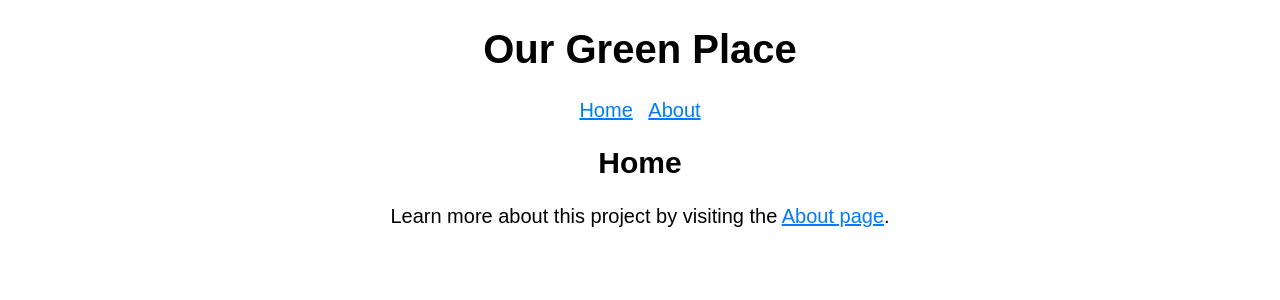
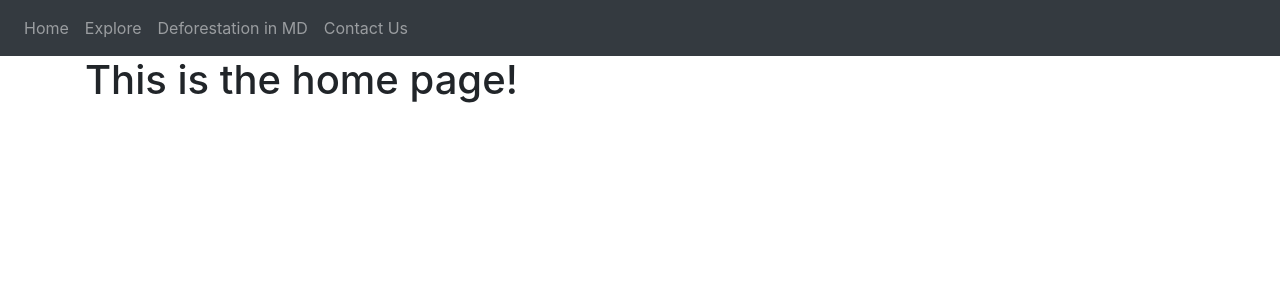
Before and after one commit to aliyahsmith-bradley/OurGreenPlace_SeniorCapstone, a Flask app: page / in a window 1280 px wide. Shown: the top 300 px of the page. Run offline with Flask 3, Linux system fonts and the light colour scheme; some libraries are stand-ins or nearby versions.

Commit message:
Navigation bar added (still in progress)

```diff
--- a/website/templates/_navigation.html
+++ /dev/null
@@ -1,6 +0,0 @@
-<nav>
-    <ul>
-      <li><a href="{{ url_for('views.home') }}">Home</a></li>
-      <li><a href="{{ url_for('views.about') }}">About</a></li>
-    </ul>
-  </nav>
--- a/website/templates/base.html
+++ b/website/templates/base.html
@@ -1,19 +1,66 @@
 <!DOCTYPE html>
 <html lang="en">
 <head>
-  <title>Our Green Place - {% block title %}{% endblock title %}</title>
-  <link rel="stylesheet" href="{{ url_for('static', filename='styles.css') }}">
+  <meta charset="utf-8" />
+    <meta name="viewport" content="width=device-width, initial-scale=1" />
+    <link
+      rel="stylesheet"
+      href="https://stackpath.bootstrapcdn.com/bootstrap/4.4.1/css/bootstrap.min.css"
+      integrity="sha384-Vkoo8x4CGsO3+Hhxv8T/Q5PaXtkKtu6ug5TOeNV6gBiFeWPGFN9MuhOf23Q9Ifjh"
+      crossorigin="anonymous"
+    />
+    <link
+      rel="stylesheet"
+      href="https://stackpath.bootstrapcdn.com/font-awesome/4.7.0/css/font-awesome.min.css"
+      crossorigin="anonymous"
+    />
+
+  <title>{% block title %}Home{% endblock title %}</title>
 </head>
 <body>
-<h1>Our Green Place</h1>
-{% include("_navigation.html") %}
-<section>
-  <header>
-    {% block header %}{% endblock header %}
-  </header>
-  <main>
-    {% block content %}<p>Blah blah blah</p>{% endblock content %}
-  <main>
-</section>
+  <nav class="navbar navbar-expand-lg navbar-dark bg-dark">
+    <button
+      class="navbar-toggler"
+      type="button"
+      data-toggle="collapse"
+      data-target="#navbar"
+      >
+      <span class="navbar-toggler-icon"></span>
+    </button>
+    <div class="collapse navbar-collapse" id="navbar">
+      <div class="navbar-nav">
+        <a class="nav-item nav-link" id="home" href="/">Home</a>
+        <a class="nav-item nav-link" id="explore" href="/explore">Explore</a>
+        <a class="nav-item nav-link" id="deforestationInMD" href="/deforestationInMD">Deforestation in MD</a>
+        <a class="nav-item nav-link" id="contact" href="contact">Contact Us</a>
+      </div>
+    </div>
+  </nav>
+  <div class="container">
+    {% block content %}
+    {% endblock %}
+  </div>
+
+  <script
+    src="https://code.jquery.com/jquery-3.2.1.slim.min.js"
+    integrity="sha384-KJ3o2DKtIkvYIK3UENzmM7KCkRr/rE9/Qpg6aAZGJwFDMVNA/GpGFF93hXpG5KkN"
+    crossorigin="anonymous"
+  ></script>
+  <script
+    src="https://cdnjs.cloudflare.com/ajax/libs/popper.js/1.12.9/umd/popper.min.js"
+    integrity="sha384-ApNbgh9B+Y1QKtv3Rn7W3mgPxhU9K/ScQsAP7hUibX39j7fakFPskvXusvfa0b4Q"
+    crossorigin="anonymous"
+  ></script>
+  <script
+    src="https://maxcdn.bootstrapcdn.com/bootstrap/4.0.0/js/bootstrap.min.js"
+    integrity="sha384-JZR6Spejh4U02d8jOt6vLEHfe/JQGiRRSQQxSfFWpi1MquVdAyjUar5+76PVCmYl"
+    crossorigin="anonymous"
+  ></script>
+
+  <script>
+    type="text/javascript"
+    src="{{ url_for('static', filename='index.js')}}"
+  </script>
+
 </body>
 </html>
--- /dev/null
+++ b/website/templates/views/contact.html
@@ -0,0 +1,6 @@
+{% extends 'base.html' %}
+{% block title %}Contact Us{% endblock title %}
+
+{% block content %}
+<h1>This is the contact page!</h1>
+{% endblock %}
--- /dev/null
+++ b/website/templates/views/deforestationInMD.html
@@ -0,0 +1,6 @@
+{% extends 'base.html' %}
+{% block title %}Deforestation in MD{% endblock title %}
+
+{% block content %}
+<h1>This is the deforestation info page!</h1>
+{% endblock %}
--- /dev/null
+++ b/website/templates/views/explore.html
@@ -0,0 +1,6 @@
+{% extends 'base.html' %}
+{% block title %}Explore{% endblock title %}
+
+{% block content %}
+<h1>This is the explore page!</h1>
+{% endblock %}
--- a/website/templates/views/home.html
+++ b/website/templates/views/home.html
@@ -1,11 +1,6 @@
 {% extends 'base.html' %}
-
-{% block header %}
-  <h2>{% block title %}Home{% endblock title %}</h2>
-{% endblock header %}
+{% block title %}Home{% endblock title %}
 
 {% block content %}
-  <p>
-    Learn more about this project by visiting the <a href="{{ url_for('views.about') }}">About page</a>.
-  </p>
-{% endblock content %}
+<h1>This is the home page!</h1>
+{% endblock %}
--- a/website/views.py
+++ b/website/views.py
@@ -6,6 +6,14 @@ views = Blueprint("views", __name__)
 def home():
     return render_template("views/home.html")
 
-@views.route("/about")
-def about():
-    return render_template("views/about.html")
+@views.route("/explore")
+def explore():
+    return render_template("views/explore.html")
+
+@views.route("/deforestationInMD")
+def deforestationInMD():
+    return render_template("views/deforestationInMD.html")
+
+@views.route("/contact")
+def contact():
+    return render_template("views/contact.html")
```
Also changed, not shown: website/templates/views/about.html (deleted, +0 -9 lines), website/static/index.js (added).
